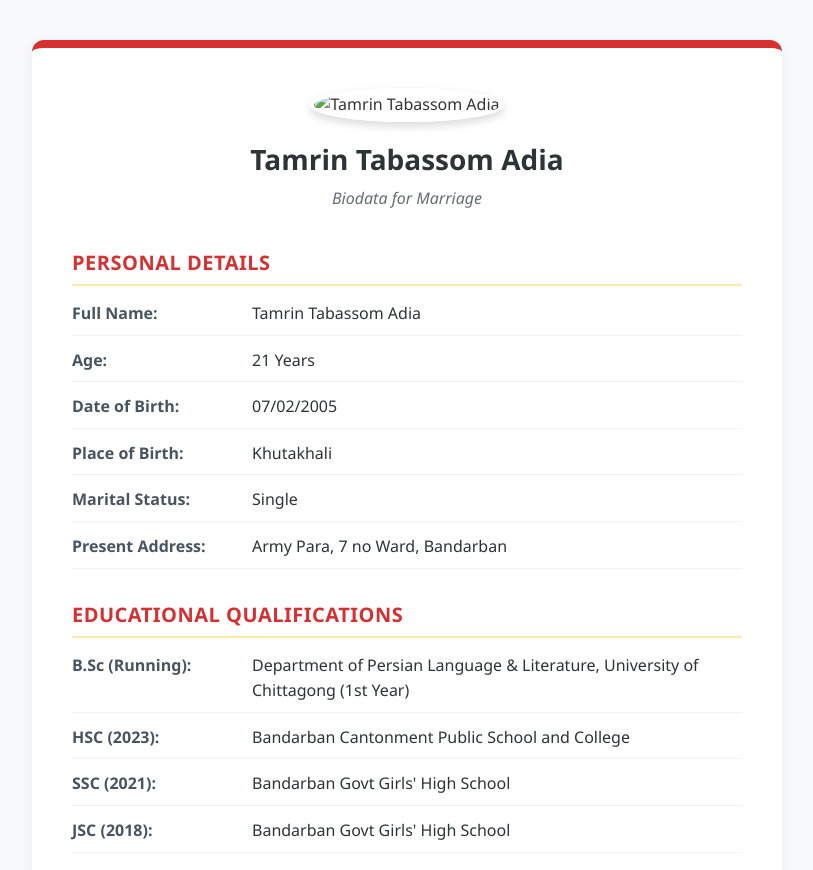
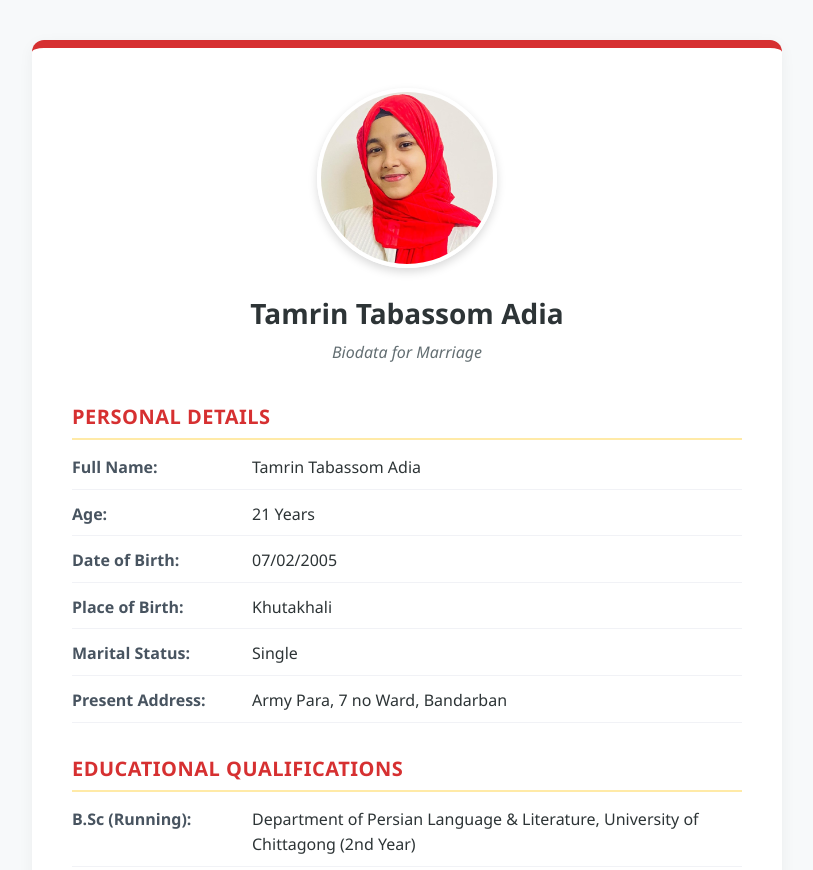
Before and after one commit to AhteshamulHoque/Marrage-cv, a plain HTML site: page index.html in a window 1280 px wide. Shown: the top 870 px of the page, without its empty margins (233-1046 px from the left). Drawn offline with Linux system fonts and the light colour scheme.

Commit message:
3rd Commit

```diff
--- a/index.html
+++ b/index.html
@@ -146,7 +146,7 @@
 
     <!-- Profile Image & Name -->
     <div class="profile-section">
-        <img src="image_d33899.png" alt="Tamrin Tabassom Adia" class="profile-img">
+        <img src="adia.jpg" alt="Tamrin Tabassom Adia" class="profile-img">
         <h1>Tamrin Tabassom Adia</h1>
         <p>Biodata for Marriage</p>
     </div>
@@ -188,7 +188,7 @@
         <div class="info-grid">
             <div class="info-item">
                 <span class="info-label">B.Sc (Running):</span>
-                <span class="info-value">Department of Persian Language & Literature, University of Chittagong (1st Year)</span>
+                <span class="info-value">Department of Persian Language & Literature, University of Chittagong (2nd  Year)</span>
             </div>
             <div class="info-item">
                 <span class="info-label">HSC (2023):</span>
```
